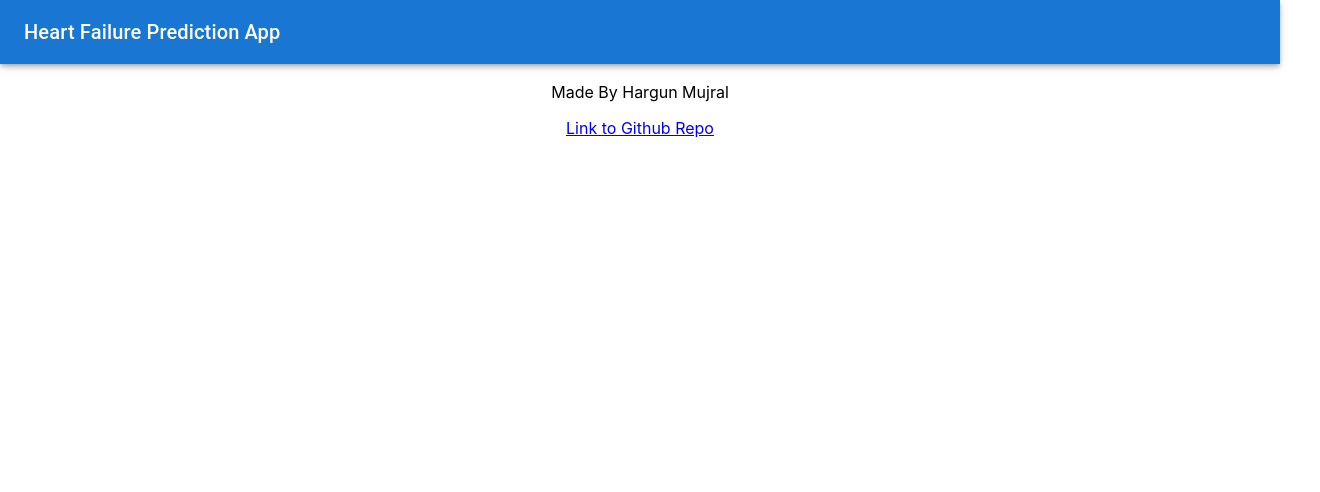
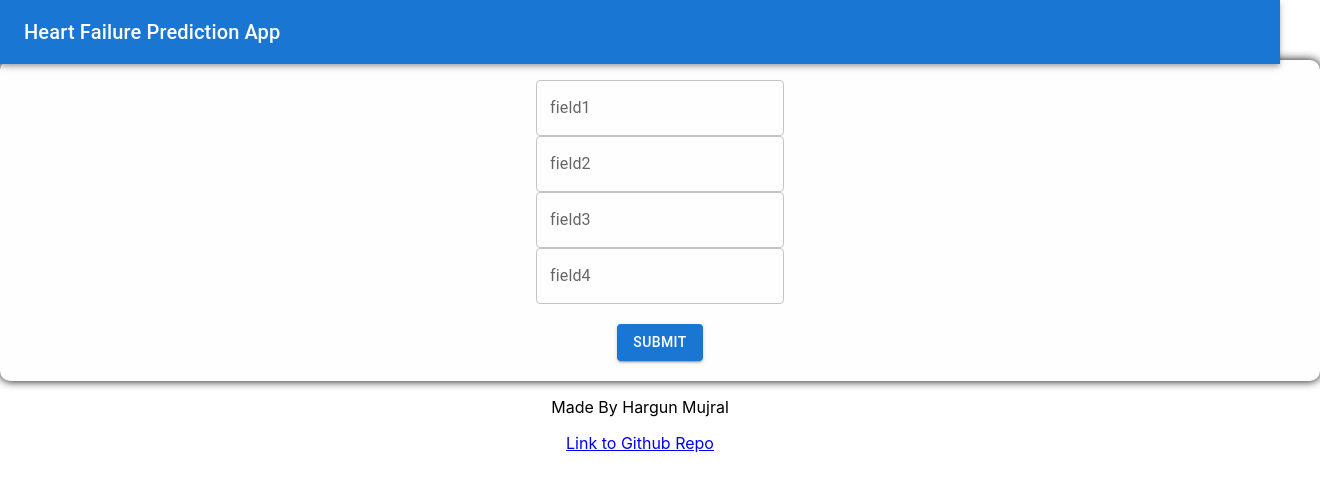
Before and after one commit to hargunmujral/Heart-Failure-Prediction, a React (Create React App) app in the folder frontend/: page / in a window 1280 px wide. Shown: the top 492 px of the page, 1320 px wide, since content can reach past the window. Built offline with nearby package versions, Linux system fonts and the light colour scheme.

Commit message:
added an empty form component

```diff
--- a/frontend/package.json
+++ b/frontend/package.json
@@ -11,10 +11,12 @@
     "@testing-library/jest-dom": "^5.16.4",
     "@testing-library/react": "^13.3.0",
     "@testing-library/user-event": "^13.5.0",
+    "formik": "^2.2.9",
     "react": "^18.2.0",
     "react-dom": "^18.2.0",
     "react-scripts": "5.0.1",
-    "web-vitals": "^2.1.4"
+    "web-vitals": "^2.1.4",
+    "yup": "^0.32.11"
   },
   "scripts": {
     "start": "react-scripts start",
--- a/frontend/src/App.js
+++ b/frontend/src/App.js
@@ -1,16 +1,18 @@
 import './App.css';
 import Header from './components/header';
+import SubmitForm from './components/form';
 import React from 'react';
 
 function App() {
   return (
     <div className='App'>
       <Header />
-      <header>
-        <h1>
-          Heart Failure Prediction App
-        </h1>
-      </header>
+      <br />
+      <br />
+      <br />
+      <div useStyle={{ display: "flex", justifyContent: "space-between" }}>
+        <SubmitForm />
+      </div>
       <div>
         <p>Made By Hargun Mujral</p>
         <a href="https://github.com/hargunmujral/Heart-Failure-Prediction">Link to Github Repo</a>
--- /dev/null
+++ b/frontend/src/components/form.js
@@ -0,0 +1,62 @@
+// creating a form in mui with formik
+import React from 'react';
+import { Formik, Form, Field } from 'formik';
+import { Button, TextField } from '@mui/material';
+import { makeStyles } from '@mui/styles';
+import * as Yup from 'yup';
+
+const useStyles = makeStyles(() => ({
+    form: {
+        display: 'flex',
+        flexDirection: 'column',
+        alignItems: 'center',
+        justifyContent: 'center',
+        width: '100%',
+        height: '100%',
+        padding: '20px',
+        backgroundColor: '#FFFEFE',
+        borderRadius: '10px',
+        boxShadow: '0px 0px 10px #000000',
+    },
+}));
+
+export default function SubmitForm() {
+    const classes = useStyles();
+
+    const initialValues = {
+        field1: '',
+        field2: '',
+        field3: '',
+        field4: '',
+    };
+
+    const validationSchema = Yup.object().shape({
+        field1: Yup.string().required('field1 is required'),
+        field2: Yup.string().required('field2 is required'),
+        field3: Yup.string().required('field3 is required'),
+        field4: Yup.string().required('field4 Pressure is required'),
+    });
+
+   const handleSubmit = () => {
+    alert("Form will be submitted!");
+    };
+
+    return (
+        <Formik
+            initialValues={initialValues}
+            validationSchema={validationSchema}
+            onSubmit={handleSubmit}
+        >
+            {({ errors, touched }) => (
+                <Form className={classes.form}>
+                    <Field name="field1" label="field1" component={TextField} />
+                    <Field name="field2" label="field2" component={TextField} />
+                    <Field name="field3" label="field3" component={TextField} />
+                    <Field name="field4" label="field4" component={TextField} />
+                    <br />
+                    <Button type="submit" variant="contained" color="primary">Submit</Button>
+                </Form>
+            )}
+        </Formik>
+    );
+}
```
Also changed, not shown: 1 other file (tests, documents, lock files or other folders).
